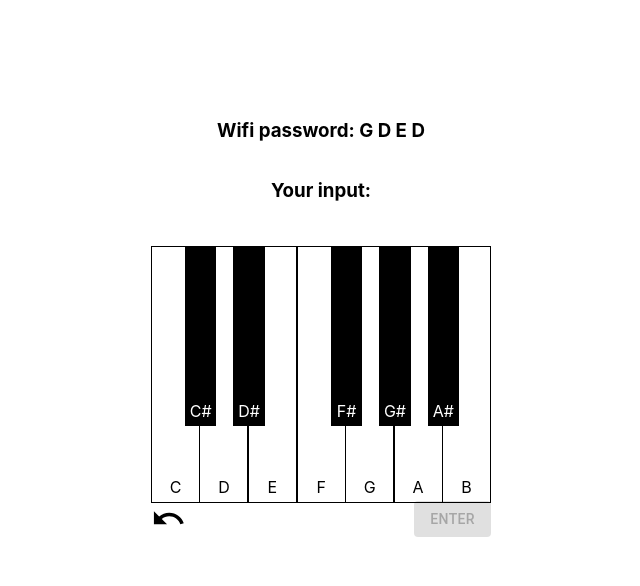
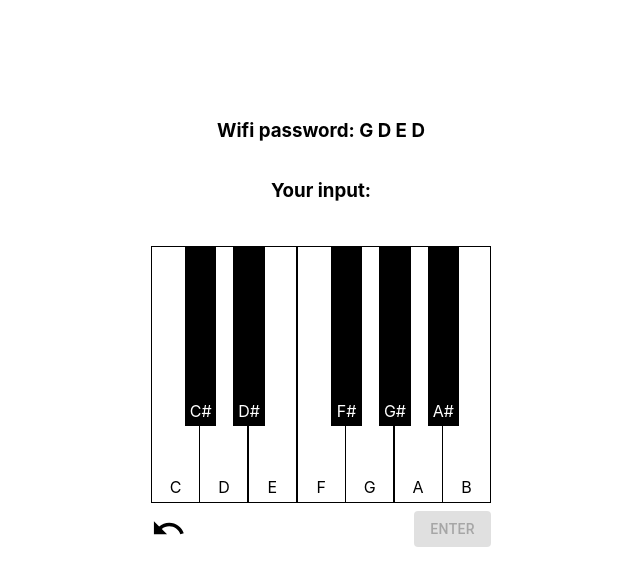
Before and after one commit to laynekm/piano-password, a React (Create React App) app: page / in a window 1280 px wide. Both pictures are taken after a click on the button "BEGIN TEST". Shown: the top 586 px of the page, without its empty margins (319-959 px from the left). Built offline with nearby package versions, Linux system fonts and the light colour scheme.

Commit message:
Add margin to bttom bar

```diff
--- a/src/Piano.js
+++ b/src/Piano.js
@@ -23,7 +23,7 @@ const useStyles = makeStyles(() =>
     },
     bottom: {
       position: 'relative',
-      top: 30,
+      top: 40,
       width: 340,
       display: 'flex',
       flexDirection: 'row',
```
